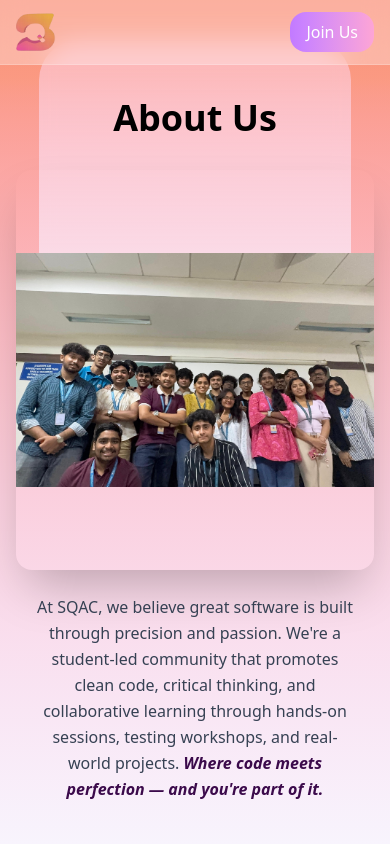
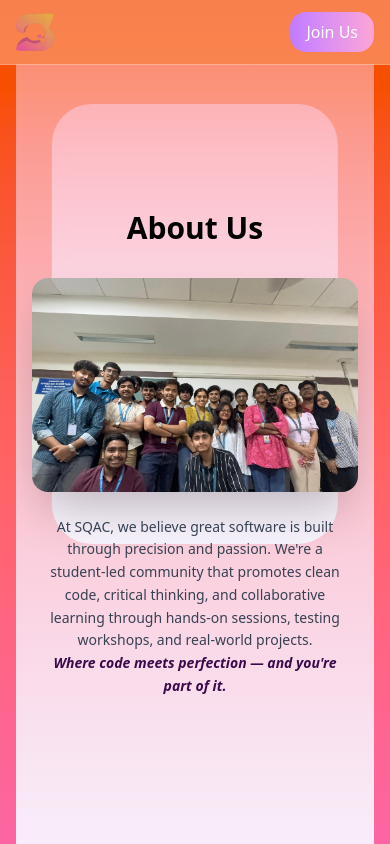
Before and after one commit to SQAC-Tech/sqac-website, a React (Vite) app in the folder Frontend/: page /about in a window 390 px wide. Shown: the top 844 px of the page. Built offline with nearby package versions, Linux system fonts and the light colour scheme; a web font is replaced by a local one.

Commit message:
added scroll animations, fix layout bugs, and enhance mobile text styles

```diff
--- a/Frontend/src/components/Aboutus/AboutUs1vh.jsx
+++ b/Frontend/src/components/Aboutus/AboutUs1vh.jsx
@@ -1,9 +1,12 @@
-import React from "react";
-import { motion } from "framer-motion";
+import React , { useRef }from "react";
+import { motion , useInView } from "framer-motion";
 import TeamPic from '../../assets/Demo_SQAC_Team.jpg'
 const AboutUs = () => {
+  const ref = useRef(null);
+  const isInView = useInView(ref, { once: true });
+
   return (
-    <div className="min-h-screen bg-gradient-to-t from-pink-400 via-red-400 to-orange-600">
+    <section className="min-h-screen py-16 sm:py-24 px-4 sm:px-10 bg-gradient-to-t from-pink-400 via-red-400 to-orange-600">
       <div className="relative w-full min-h-screen overflow-hidden">
 
         <div
@@ -25,13 +28,15 @@ const AboutUs = () => {
           }}
         />
 
-        <div className="relative z-20 flex flex-col justify-center items-center min-h-screen px-4 text-center">
+        <div
+        ref={ref}
+         className="relative z-20 flex flex-col justify-center items-center min-h-[calc(100vh-120px)] px-4 text-center">
 
           <motion.h1
             initial={{ y: -80, opacity: 0 }}
-            animate={{ y: 0, opacity: 1 }}
+            animate={isInView ? { y: 0, opacity: 1 } : {}}
             transition={{ duration: 0.4, ease: "easeOut" }}
-            className="mt-14 text-4xl md:text-5xl lg:text-6xl font-bold mb-4 transition-all duration-300 hover:scale-105  font-poppins"
+            className="mt-14 text-3xl sm:text-4xl md:text-5xl font-bold mb-4 transition-all duration-300 hover:scale-105 font-poppins"
           >
             About Us
           </motion.h1>
@@ -39,41 +44,46 @@ const AboutUs = () => {
 
           <motion.div
             initial={{ y: 60, opacity: 0 }}
-            animate={{ y: 0, opacity: 1 }}
+            animate={isInView ? { y: 0, opacity: 1 } : {}}
             transition={{ delay: 0.3, duration: 0.8, ease: "easeOut" }}
             className="group mt-4 flex justify-center items-center"
           >
-            <div className="overflow-hidden rounded-2xl shadow-2xl">
+            <motion.div
+            initial={{ scale: 0.95, opacity: 0 }}
+            animate={isInView ? { scale: 1, opacity: 1 } : {}}
+            transition={{ delay: 0.4, duration: 0.6 }}
+            className="overflow-hidden rounded-2xl shadow-2xl hover:scale-105 transition-transform duration-300">
               <img
                 src={TeamPic}
                 alt="SQAC Team Group Photo"
-                className="w-[700px] h-[400px] object-contain"
+                className="w-full max-w-md sm:max-w-xl h-auto object-contain"
               />
-            </div>
+            </motion.div>
           </motion.div>
 
 
           <motion.div
             initial={{ y: 60, opacity: 0 }}
-            animate={{ y: 0, opacity: 1 }}
+            animate={isInView ? { y: 0, opacity: 1 } : {}}
             transition={{ delay: 0.5, duration: 0.8, ease: "easeOut" }}
             className="mt-6 max-w-4xl px-4"
           >
-            <p className="text-base md:text-lg text-gray-700 leading-relaxed font-poppins text-center">
+            <p aria-label="SQAC community mission statement"
+            className="text-sm sm:text-base md:text-lg text-gray-700 leading-relaxed font-poppins text-center sm:text-left">
               At SQAC, we believe great software is built through precision and
               passion. We're a student-led community that promotes clean code,
               critical thinking, and collaborative learning through hands-on
               sessions, testing workshops, and real-world projects.
-              <span className="font-semibold text-[#3B0A4B] italic">
+              <blockquote className="font-semibold text-[#3B0A4B] italic">
                 {" "}
                 Where code meets perfection — and you're part of it.
-              </span>
+              </blockquote>
             </p>
 
           </motion.div>
         </div>
       </div>
-    </div>
+    </section>
   );
 };
 
```
